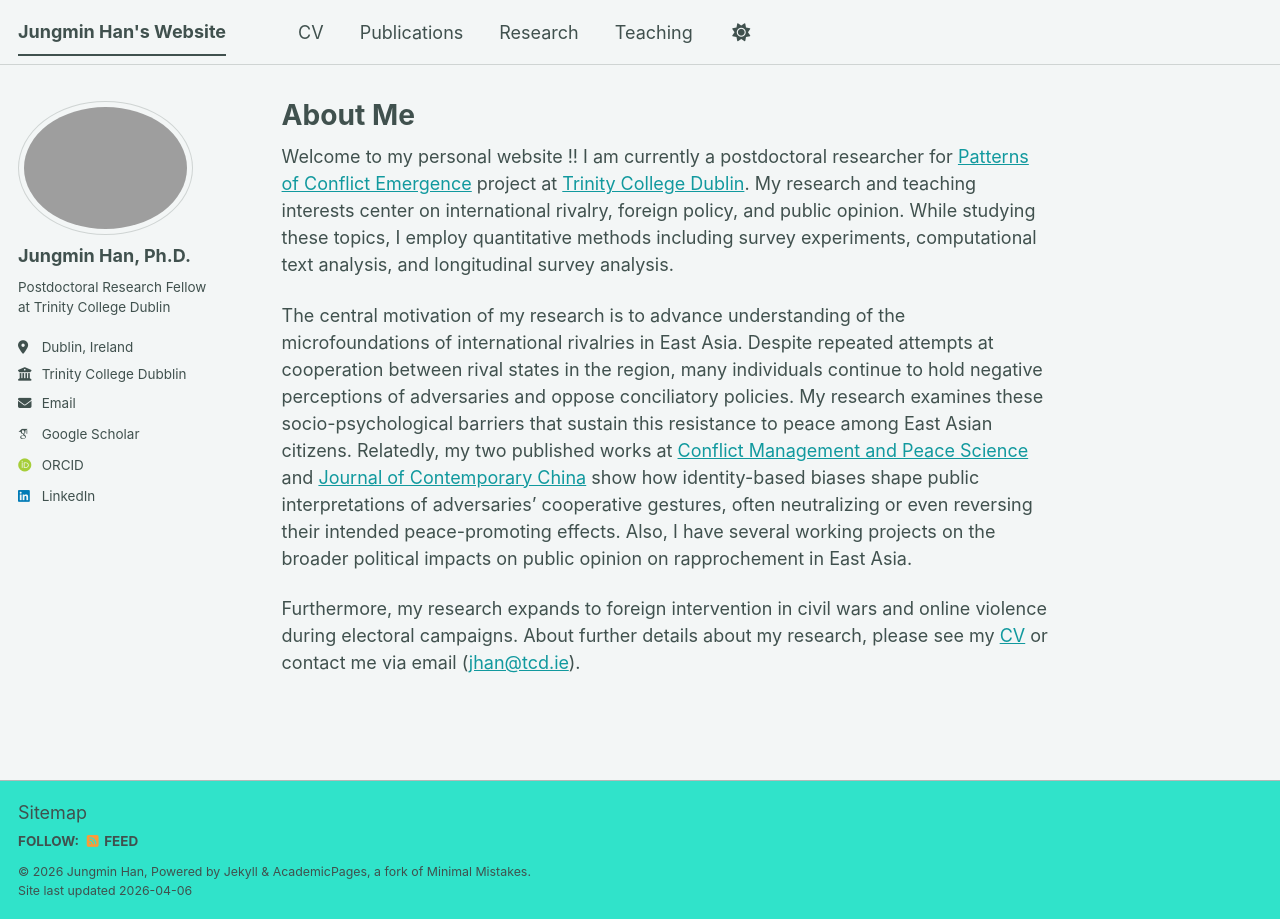
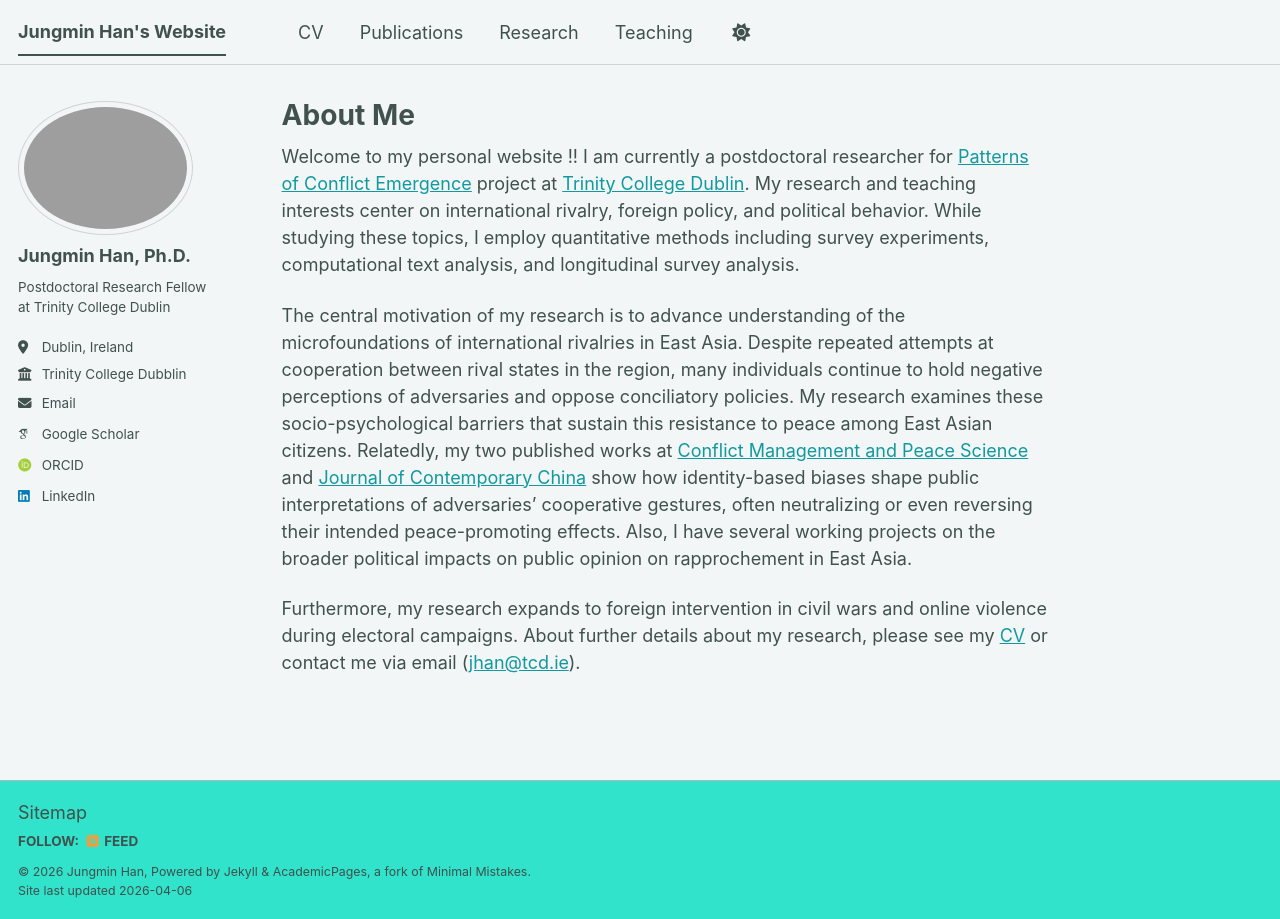
Before and after one commit to jungmin-lawrence-han/jungmin-lawrence-han.github.io, a Jekyll site: the page built from _pages/about.md, in a window 1280 px wide. Built offline with Jekyll 4.4.1, drawn with Linux system fonts in a browser that asks for light colours; some web fonts are replaced; a script bundle is joined from its source files by our own code; library files that are not in the unit come from our copies.

Commit message:
Update about.md

```diff
--- a/_pages/about.md
+++ b/_pages/about.md
@@ -7,7 +7,7 @@ redirect_from:
   - /about.html
 ---
 
-Welcome to my personal website !! I am currently a postdoctoral researcher for [Patterns of Conflict Emergence](https://forecastlab.org) project at [Trinity College Dublin](https://www.tcd.ie/Political_Science/). My research and teaching interests center on international rivalry, foreign policy, and public opinion. While studying these topics, I employ quantitative methods including survey experiments, computational text analysis, and longitudinal survey analysis.
+Welcome to my personal website !! I am currently a postdoctoral researcher for [Patterns of Conflict Emergence](https://forecastlab.org) project at [Trinity College Dublin](https://www.tcd.ie/Political_Science/). My research and teaching interests center on international rivalry, foreign policy, and political behavior. While studying these topics, I employ quantitative methods including survey experiments, computational text analysis, and longitudinal survey analysis.
 
 The central motivation of my research is to advance understanding of the microfoundations of international rivalries in East Asia. Despite repeated attempts at cooperation between rival states in the region, many individuals continue to hold negative perceptions of adversaries and oppose conciliatory policies. My research examines these socio-psychological barriers that sustain this resistance to peace among East Asian citizens. Relatedly, my two published works at [Conflict Management and Peace Science](https://doi.org/10.1177/07388942251395480) and [Journal of Contemporary China](https://doi.org/10.1080/10670564.2025.2549103) show how identity-based biases shape public interpretations of adversaries’ cooperative gestures, often neutralizing or even reversing their intended peace-promoting effects. Also, I have several working projects on the broader political impacts on public opinion on rapprochement in East Asia.
 
```
